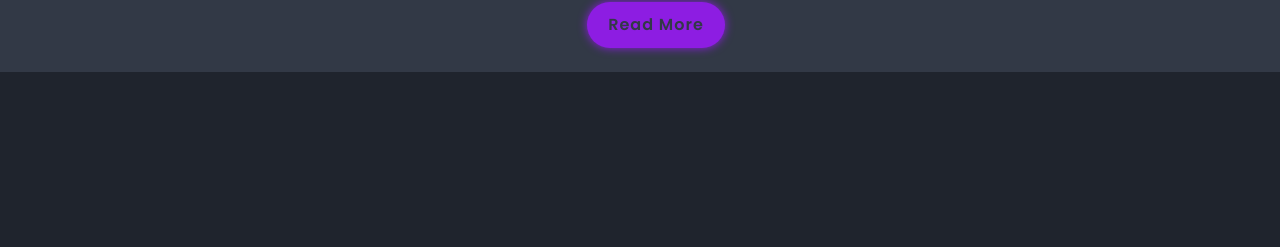
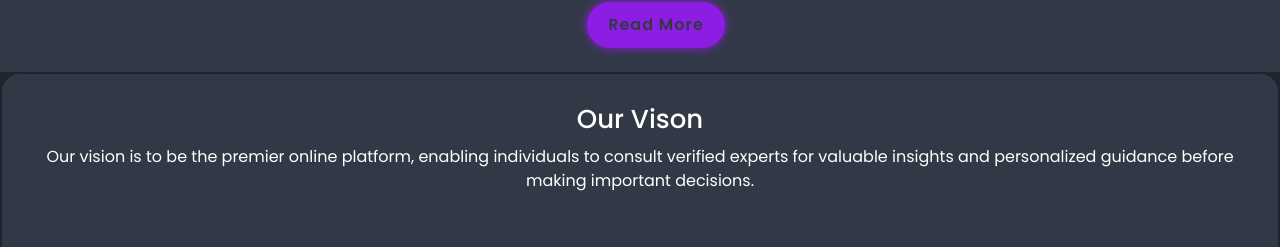
Before and after one commit to the0potato0coder/Medico, a React (Create React App) app in the folder my-app/: page /About in a window 1280 px wide. Shown: the part 984-1231 px from the top of the page. Before the commit the page ends 1056 px from the top, so only its background shows below. Built offline with nearby package versions, Linux system fonts and the light colour scheme.

Commit message:
modified:   my-app/src/pages/About/About.js 	modified:   my-app/src/pages/Homepage/Home.js

```diff
--- a/my-app/src/pages/About/About.js
+++ b/my-app/src/pages/About/About.js
@@ -29,8 +29,13 @@ export default function About() {
     </div>
 </section>
 
-    <div>
 
+   <div class="vison-container">
+            <div class="vison-box">
+                <i class='bx bx-code-alt'></i>
+                <h3>Our Vison</h3>
+                <p>Our vision is to be the premier online platform, enabling individuals to consult verified experts for valuable insights and personalized guidance before making important decisions.</p>
+                </div>
 
     </div>
     </>
--- a/my-app/src/pages/Homepage/Home.js
+++ b/my-app/src/pages/Homepage/Home.js
@@ -5,6 +5,7 @@ import './home.css';
 export default function Home() {
   return (
     <>
+    <script src="https://cdn.tailwindcss.com"></script>
     <link href='https://unpkg.com/boxicons@2.1.4/css/boxicons.min.css' rel='stylesheet'></link>
     <body>
       <section class="home" id="home">
```
